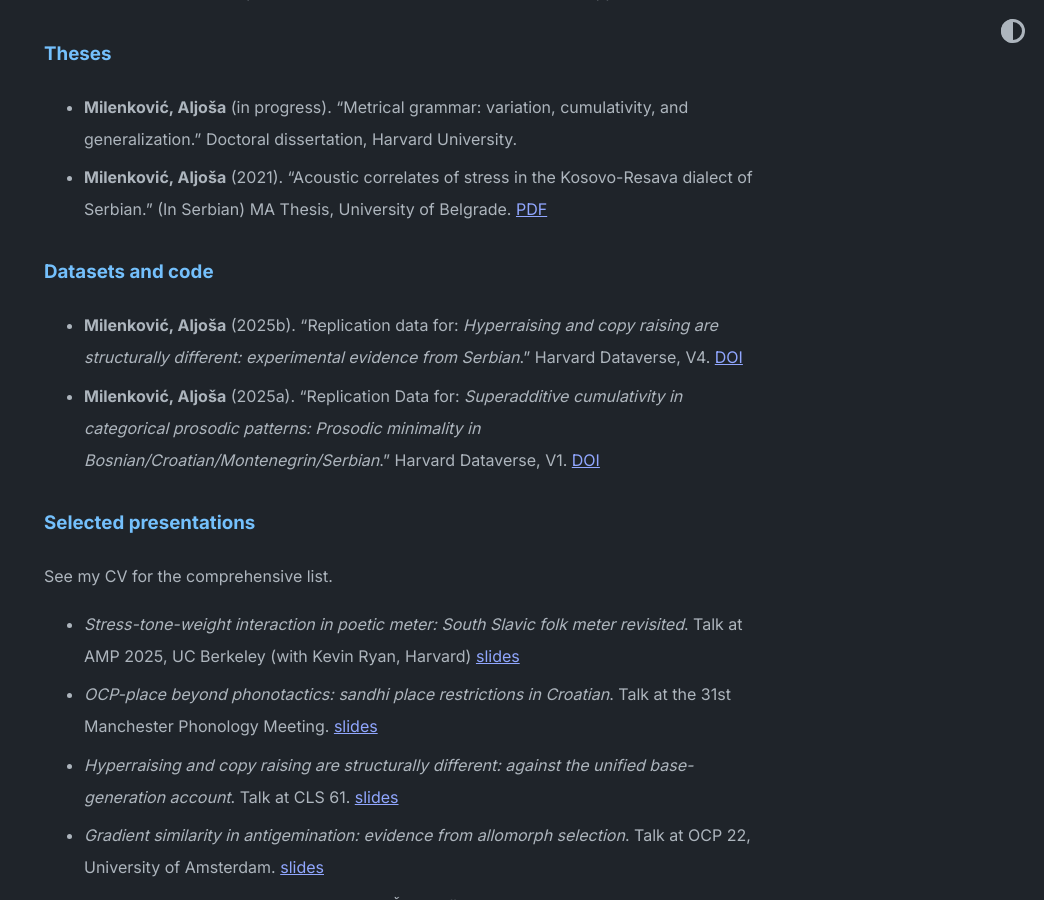
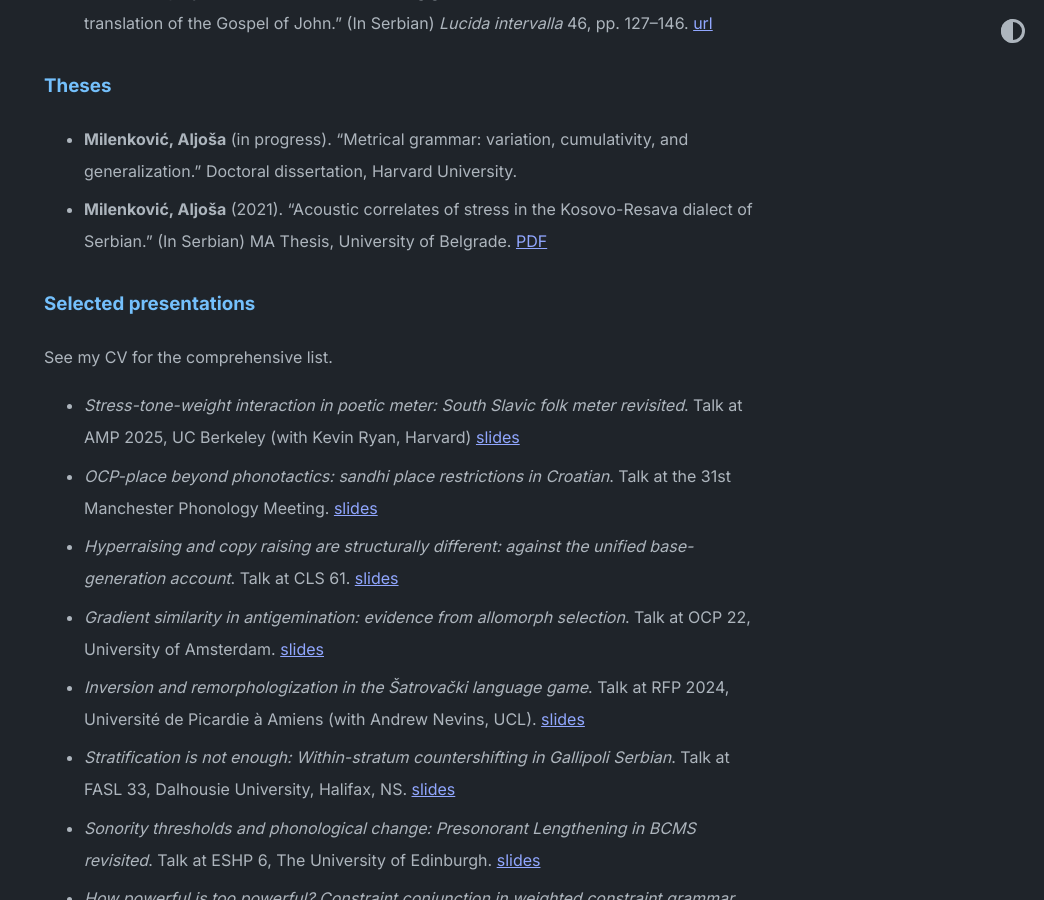
Before and after one commit to AljosaMilenkovic/AljosaMilenkovic.github.io, a Jekyll site: the page built from papers.md, in a window 1280 px wide and 900 px high, scrolled down 1372 px. Shown: the whole window, without its empty margins (236-1280 px from the left). Built offline with Jekyll 4.4.1, drawn with Linux system fonts in a browser that asks for light colours; some of the changed text lies outside the part shown.

Commit message:
Update papers.md

```diff
--- a/papers.md
+++ b/papers.md
@@ -25,11 +25,6 @@ permalink: /papers/
 - **Milenković, Aljoša** (in progress). “Metrical grammar: variation, cumulativity, and generalization.” Doctoral dissertation, Harvard University.
 - **Milenković, Aljoša** (2021). “Acoustic correlates of stress in the Kosovo-Resava dialect of Serbian.” (In Serbian) MA Thesis, University of Belgrade. [PDF](/ma.pdf)
 
-### Datasets and code
-
-- **Milenković, Aljoša** (2025b). “Replication data for: *Hyperraising and copy raising are structurally different: experimental evidence from Serbian*.” Harvard Dataverse, V4. [DOI](https://doi.org/10.7910/DVN/JHH7MQ)
-- **Milenković, Aljoša** (2025a). "Replication Data for: *Superadditive cumulativity in categorical prosodic patterns: Prosodic minimality in Bosnian/Croatian/Montenegrin/Serbian*." Harvard Dataverse, V1. [DOI](https://doi.org/10.7910/DVN/1V64L2)
-
 ### Selected presentations
 
 See my CV for the comprehensive list.
```
Also changed, not shown: other parts of papers.md (+2 -2 lines).
